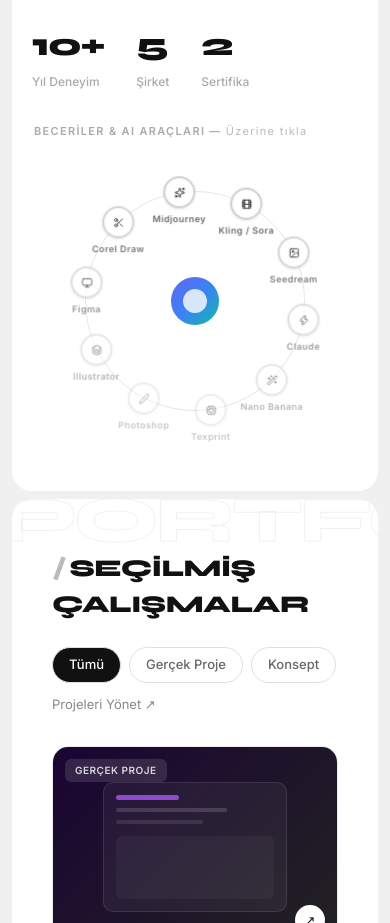
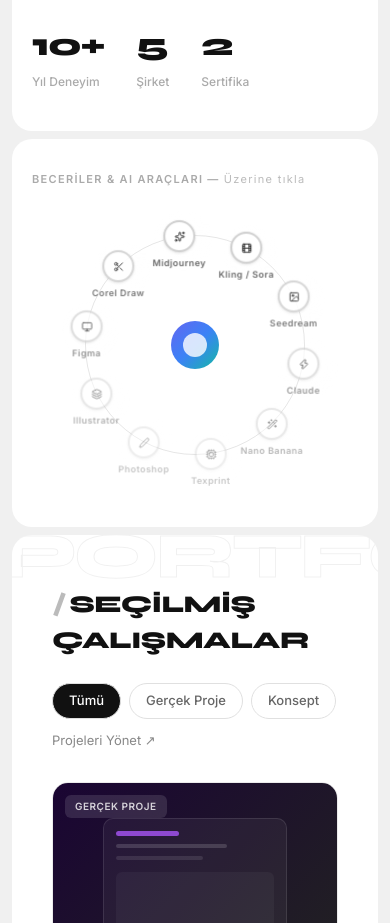
Before and after one commit to igecgili/portfolio, a Next.js app: page / in a window 390 px wide. Shown: the part 1480-2403 px from the top of the page. Built offline with nearby package versions, Linux system fonts and the light colour scheme.

Commit message:
Mobile: skills as separate section block, smaller card

```diff
--- a/app/globals.css
+++ b/app/globals.css
@@ -57,5 +57,5 @@
     padding: 40px 20px !important;
   }
   .hakkimda-orbital-desktop { display: none !important; }
-  .hakkimda-orbital-mobile { display: block; margin-top: 32px; }
+  .hakkimda-orbital-mobile { display: block; }
 }
--- a/app/page.tsx
+++ b/app/page.tsx
@@ -1,5 +1,5 @@
 import Hero from "@/components/Hero";
-import Hakkimda from "@/components/Hakkimda";
+import Hakkimda, { SkillsSection } from "@/components/Hakkimda";
 import Projects from "@/components/Projects";
 import About from "@/components/About";
 import Experience from "@/components/Experience";
@@ -10,6 +10,7 @@
     <main style={{ minHeight: "100vh", background: "#f0f0f0" }}>
       <Hero />
       <Hakkimda />
+      <SkillsSection />
       <Projects />
       <About />
       <Experience />
--- a/components/Hakkimda.tsx
+++ b/components/Hakkimda.tsx
@@ -181,20 +181,37 @@
         </motion.div>
       </div>
 
-      {/* Mobil — orbital beceriler tam genişlik */}
+    </section>
+  );
+}
+
+export function SkillsSection() {
+  const ref = useRef(null);
+  const inView = useInView(ref, { once: true, margin: "-60px" });
+
+  return (
+    <section
+      ref={ref}
+      className="hakkimda-orbital-mobile"
+      style={{
+        background: "#fff",
+        borderRadius: "20px",
+        margin: "8px 12px",
+        padding: "32px 20px",
+        overflow: "visible",
+      }}
+    >
       <motion.div
         initial={{ opacity: 0, y: 20 }}
         animate={inView ? { opacity: 1, y: 0 } : {}}
-        transition={{ duration: 0.8, delay: 0.3 }}
-        className="hakkimda-orbital-mobile"
+        transition={{ duration: 0.7 }}
       >
-        <div style={{
+        <p style={{
           fontSize: "11px", letterSpacing: "0.12em",
-          color: "#aaa", fontWeight: 600,
-          paddingLeft: "2px", marginBottom: "12px",
+          color: "#aaa", fontWeight: 600, marginBottom: "8px",
         }}>
           BECERİLER & AI ARAÇLARI — <span style={{ color: "#bbb", fontWeight: 400 }}>Üzerine tıkla</span>
-        </div>
+        </p>
         <RadialOrbitalTimeline timelineData={skillsData} />
       </motion.div>
     </section>
--- a/components/ui/radial-orbital-timeline.tsx
+++ b/components/ui/radial-orbital-timeline.tsx
@@ -233,7 +233,7 @@
                       top: 70,
                       left: "50%",
                       transform: "translateX(-50%)",
-                      width: "220px",
+                      width: isMobile ? "170px" : "220px",
                       zIndex: 999,
                       background: "#0f0f0f",
                       borderRadius: "14px",
```
Also changed, not shown: 1 other file (tests, documents, lock files or other folders).
